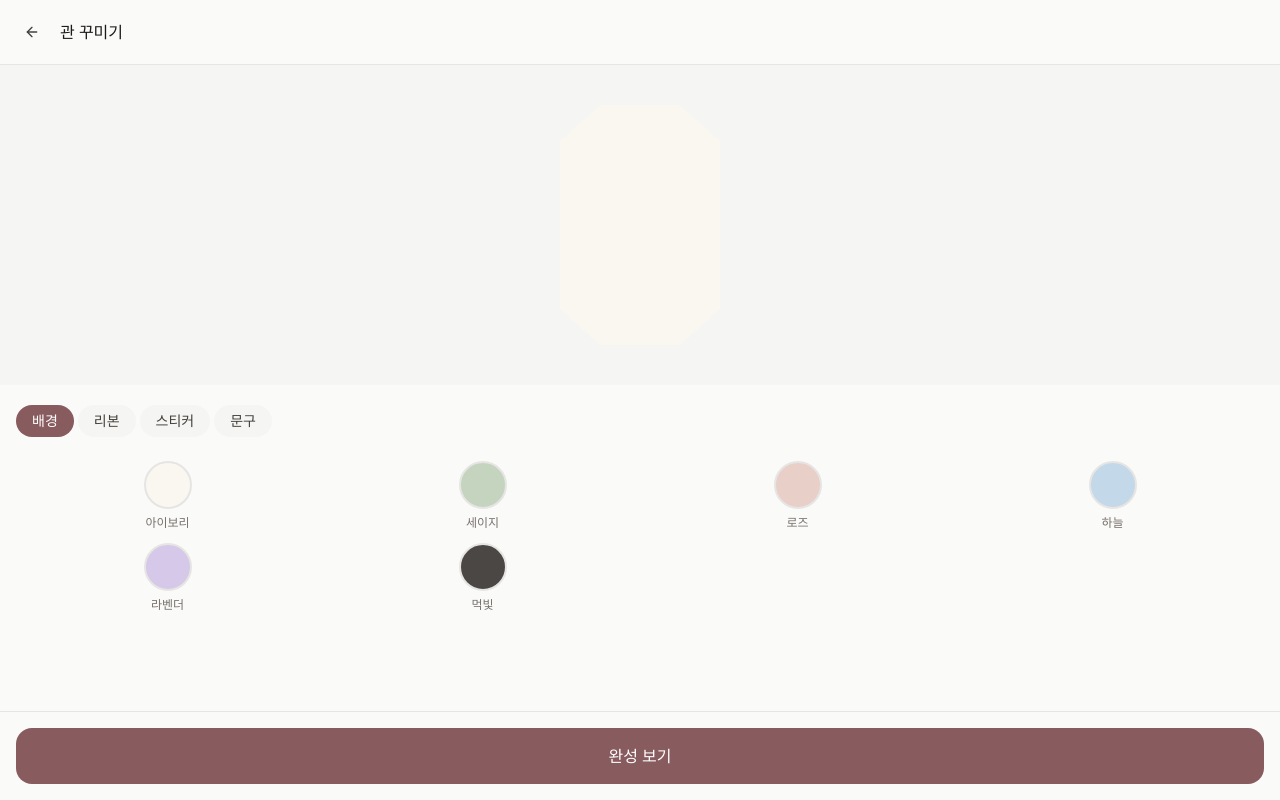
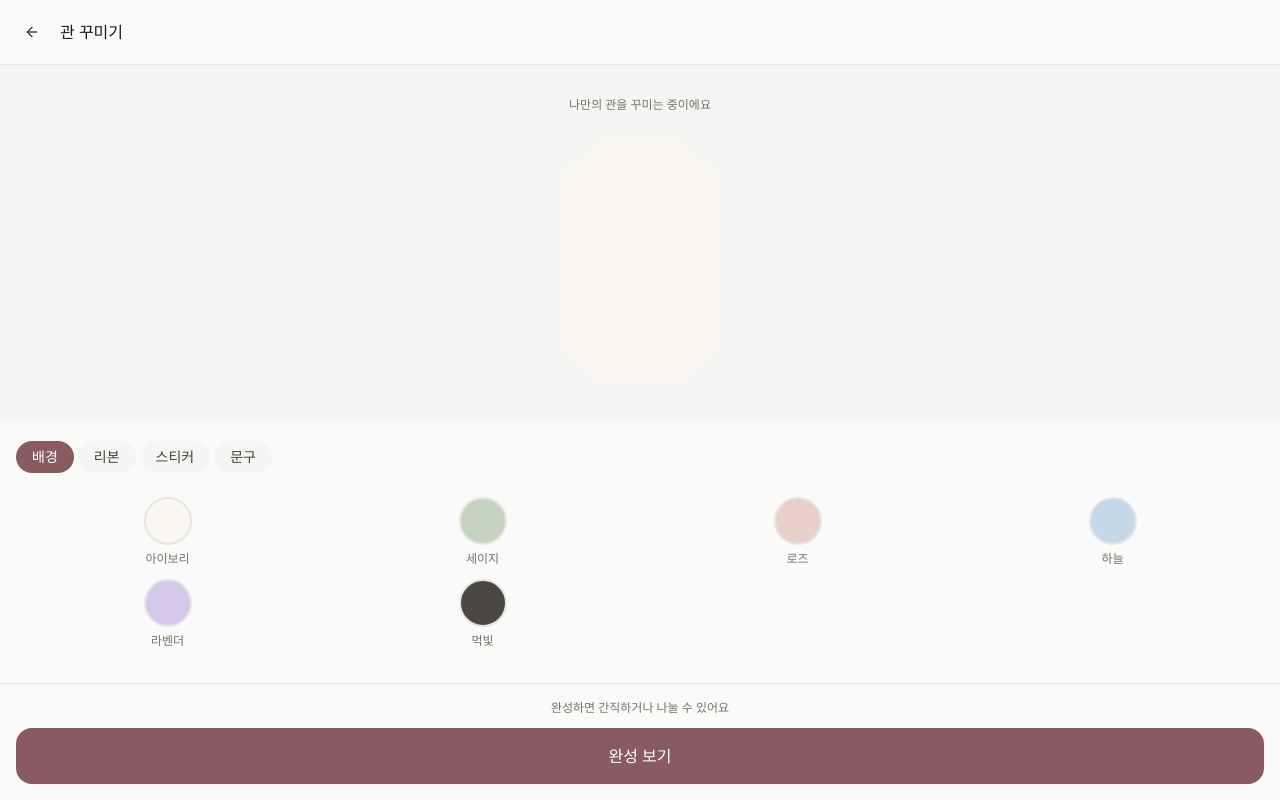
Before and after one commit to JeongWon-CHO/GwanKKU, a Next.js app: page /editor/coffin in a window 1280 px wide. Built offline with nearby package versions, Linux system fonts and the light colour scheme.

Commit message:
feat: 관꾸미기 페이지 추가

```diff
--- a/src/components/editor/CoffinPreview.tsx
+++ b/src/components/editor/CoffinPreview.tsx
@@ -8,7 +8,7 @@ export function CoffinPreview({ preview }: Props) {
   const { backgroundColor, ribbonEmoji, stickerEmoji, message } = preview
 
   return (
-    <div className="relative flex flex-col items-center">
+    <div className="relative flex flex-col items-center py-2">
       {/* 관 형태 — hexagonal coffin (top-down lid view) */}
       <div
         className="relative flex flex-col items-center justify-between overflow-hidden transition-colors duration-300"
@@ -18,6 +18,7 @@ export function CoffinPreview({ preview }: Props) {
           backgroundColor,
           clipPath:
             'polygon(25% 0%, 75% 0%, 100% 15%, 100% 85%, 75% 100%, 25% 100%, 0% 85%, 0% 15%)',
+          filter: 'drop-shadow(0 8px 20px rgba(0, 0, 0, 0.10))',
         }}
       >
         {/* 리본/장식 — 상단 */}
--- a/src/components/editor/EditorView.tsx
+++ b/src/components/editor/EditorView.tsx
@@ -70,7 +70,10 @@ export function EditorView({ target }: Props) {
       </header>
 
       {/* 프리뷰 영역 */}
-      <section className="flex items-center justify-center bg-surface py-10">
+      <section className="flex flex-col items-center bg-surface py-8">
+        <p className="mb-5 text-xs text-caption">
+          나만의 {preset.objectLabel}을 꾸미는 중이에요
+        </p>
         <CoffinPreview preview={preview} />
       </section>
 
@@ -101,6 +104,9 @@ export function EditorView({ target }: Props) {
 
       {/* 하단 CTA — fixed */}
       <div className="fixed bottom-0 left-0 right-0 border-t border-line bg-background px-4 py-4">
+        <p className="mb-3 text-center text-xs text-caption">
+          완성하면 간직하거나 나눌 수 있어요
+        </p>
         <button
           onClick={() => router.push('/complete')}
           className="w-full rounded-2xl bg-accent py-4 text-base font-medium text-accent-fg transition-opacity active:opacity-80"
--- a/src/components/editor/OptionGrid.tsx
+++ b/src/components/editor/OptionGrid.tsx
@@ -26,7 +26,7 @@ export function OptionGrid({ items, selected, onSelect }: Props) {
                 className={cn(
                   'size-12 rounded-full border-2 transition-all',
                   isSelected
-                    ? 'border-accent scale-110 shadow-sm'
+                    ? 'scale-110 border-accent ring-2 ring-accent ring-offset-2'
                     : 'border-line',
                 )}
                 style={{ backgroundColor: item.value }}
@@ -52,7 +52,7 @@ export function OptionGrid({ items, selected, onSelect }: Props) {
             className={cn(
               'flex flex-col items-center gap-1.5 rounded-xl border py-3 transition-all',
               isSelected
-                ? 'border-accent bg-surface'
+                ? 'border-accent bg-accent/8'
                 : 'border-line hover:border-line-strong',
             )}
             aria-pressed={isSelected}
```
